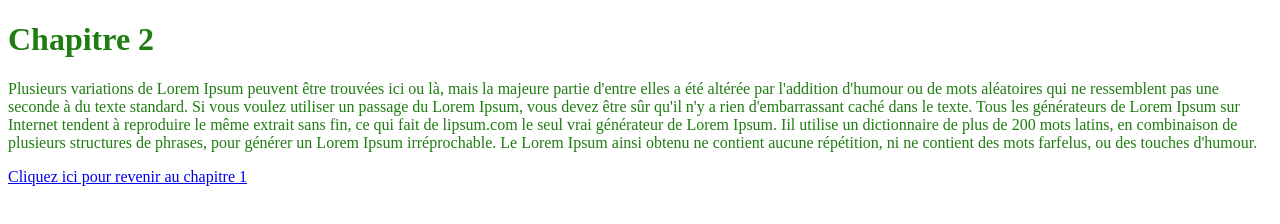
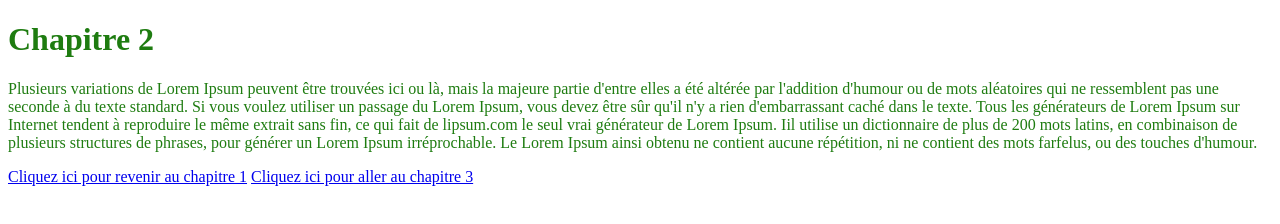
Before and after one commit to rgirodon/dta_second_repository, a plain HTML site: page chapter2.html in a window 1280 px wide. Drawn offline with Linux system fonts and the light colour scheme.

Commit message:
Modification du 2e chapitre

```diff
--- a/chapter2.html
+++ b/chapter2.html
@@ -13,5 +13,6 @@
         Plusieurs variations de Lorem Ipsum peuvent être trouvées ici ou là, mais la majeure partie d'entre elles a été altérée par l'addition d'humour ou de mots aléatoires qui ne ressemblent pas une seconde à du texte standard. Si vous voulez utiliser un passage du Lorem Ipsum, vous devez être sûr qu'il n'y a rien d'embarrassant caché dans le texte. Tous les générateurs de Lorem Ipsum sur Internet tendent à reproduire le même extrait sans fin, ce qui fait de lipsum.com le seul vrai générateur de Lorem Ipsum. Iil utilise un dictionnaire de plus de 200 mots latins, en combinaison de plusieurs structures de phrases, pour générer un Lorem Ipsum irréprochable. Le Lorem Ipsum ainsi obtenu ne contient aucune répétition, ni ne contient des mots farfelus, ou des touches d'humour.
         </p>
         <a href="chapter1.html">Cliquez ici pour revenir au chapitre 1</a>
+        <a href="chapter3.html">Cliquez ici pour aller au chapitre 3</a>
     </body>
 </html>
```
